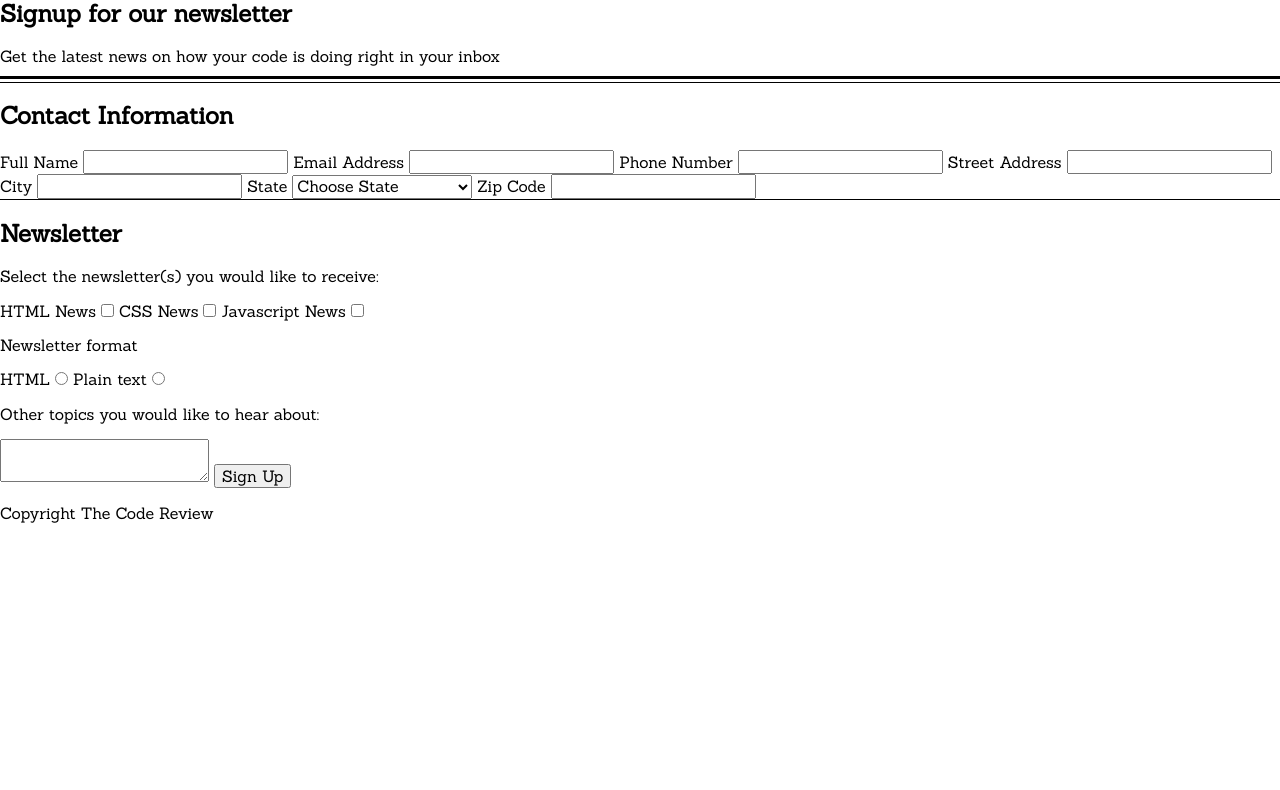
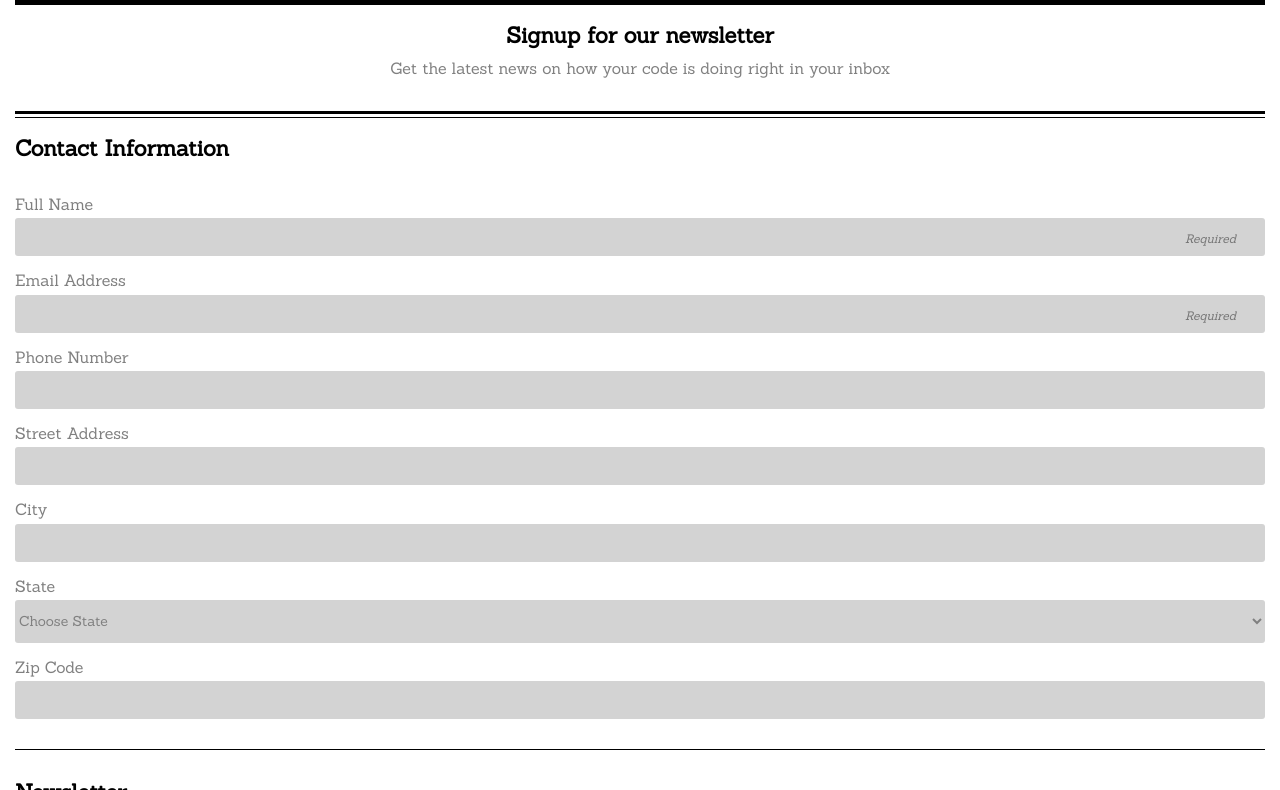
Before and after one commit to kylepurpura/techdegree-project-03, a plain HTML site: page index.html in a window 1280 px wide. Shown: the part 80-870 px from the top of the page. Before the commit the page ends 800 px from the top, so only its background shows below. Drawn offline with Linux system fonts and the light colour scheme.

Commit message:
Add main HTML and CSS.

```diff
--- a/css/styles.css
+++ b/css/styles.css
@@ -1,5 +1,94 @@
 body {
   font-family: 'Sanchez', serif;
+}
+
+header {
+  background-color: #000;
+  color: white;
+  height: 75px;
+}
+
+h1 {
+  font-size: 26px;
+}
+
+h2 {
+  font-size: 22px;
+}
+
+input[type=text]  {
+  background-color: #D3D3D3;
+  padding: 4px;
+  height: 30px;
+  border-width: 0px;
+  border-style: none;
+  border-color: none;
+  border-image: none;
+  border-radius: 3px;
+}
+
+input[type=checkbox],
+input[type=radio] {
+  margin-bottom: 10px;
+  margin-right: 10px;
+}
+
+input::placeholder {
+  font-size: 12px;
+  font-style: italic;
+  text-align: right;
+  padding-right: 25px;
+}
+
+select {
+  background-color: #D3D3D3;
+  height: 43px;
+  border-style: none;
+  border-radius: 3px;
+  font-size: 14px;
+}
+
+select,
+label,
+p {
+  color: grey;
+}
+
+label {
+  margin-top: 15px;
+  margin-bottom: 5px;
+}
+
+textarea {
+  width: 100%;
+  background-color: #D3D3D3;
+  height: 125px;
+  border-style: none;
+  border-radius: 3px;
+  margin-top: -5px;
+  margin-bottom: 30px;
+}
+
+button {
+  width: 100%;
+  height: 50px;
+  background-color: #009688;
+  color: white;
+  font-size: 18px;
+  border-style: none;
+  border-radius: 3px;
+}
+
+footer {
+  margin-top: 30px;
+  margin-bottom: 20px;
+  text-align: center;
+  font-size: 12px;
+  font-style: italic;
+}
+
+.content {
+  margin: 10px 15px;
 }
 
 .intro {
@@ -17,6 +106,29 @@ body {
   background: #000;
 }
 
+.intro h2 {
+  margin-bottom: 0px;
+}
+
+.intro p {
+  margin: 10px 20px 40px 20px;
+}
+
 .main {
+  display: flex;
+  flex-direction: column;
   border-bottom: 1px solid #000;
+  padding-bottom: 30px;
 }
+
+.secondary {
+  margin-top: 30px;
+}
+
+.center {
+  display: flex;
+  flex-direction: column;
+  justify-content: center;
+  align-items: center;
+  text-align: center;
+}
--- a/index.html
+++ b/index.html
@@ -11,11 +11,11 @@
   <body>
     <form action="index.html" method="post">
       <div class="content">
-        <header>
+        <header class="center">
           <h1>THE CODE REVIEW</h1>
         </header>
 
-        <div class="intro">
+        <div class="intro center">
           <h2>Signup for our newsletter</h2>
           <p>Get the latest news on how your code is doing right in your inbox</p>
         </div>
@@ -24,13 +24,13 @@
           <h2>Contact Information</h2>
 
           <label for="name">Full Name</label>
-          <input type="text" id="name" name="user_full_name">
+          <input type="text" id="name" name="user_full_name" placeholder="Required">
 
           <label for="email">Email Address</label>
-          <input type="text" id="email" name="user_email">
+          <input type="text" id="email" name="user_email" placeholder="Required">
 
           <label for="phone">Phone Number</label>
-          <input type="tel" id="phone" name="user_phone">
+          <input type="text" id="phone" name="user_phone">
 
           <label for="street">Street Address</label>
           <input type="text" id="street" name="user_street">
@@ -95,30 +95,30 @@
           </select>
 
           <label for="zipcode">Zip Code</label>
-          <input type="number" id="zipcode" name="user_zipcode">
+          <input type="text" id="zipcode" name="user_zipcode">
 
         </div>
 
-        <div id="secondary">
+        <div class="secondary">
           <h2>Newsletter</h2>
           <p>Select the newsletter(s) you would like to receive:</p>
 
-          <label class="label" for="html_news">HTML News</label>
           <input type="checkbox" id="html_news" value="checked_html_news" name="user_html_news">
+          <label for="html_news">HTML News</label><br>
 
-          <label class="label" for="css_news">CSS News</label>
           <input type="checkbox" id="css_news" value="checked_css_news" name="user_css_news">
+          <label for="css_news">CSS News</label><br>
 
-          <label class="label" for="javascript_news">Javascript News</label>
           <input type="checkbox" id="javascript_news" value="checked_javascript_news" name="user_javascript_news">
+          <label for="javascript_news">Javascript News</label>
 
           <p>Newsletter format</p>
 
-          <label class="label" for="html">HTML</label>
           <input type="radio" id="html" value="html" name="user_format">
+          <label for="html">HTML</label><br>
 
-          <label class="label" for="plain_text">Plain text</label>
           <input type="radio" id="plain_text" value="plain_text" name="user_format">
+          <label for="plain_text">Plain text</label><br>
 
           <p>Other topics you would like to hear about:</p>
           <textarea id="other_topics" name="user_other-topics"></textarea>
```
